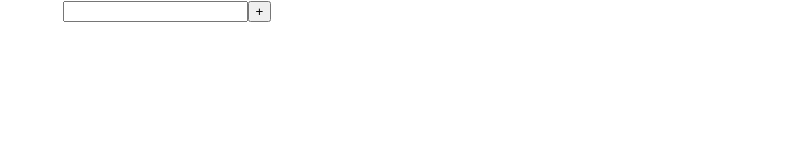
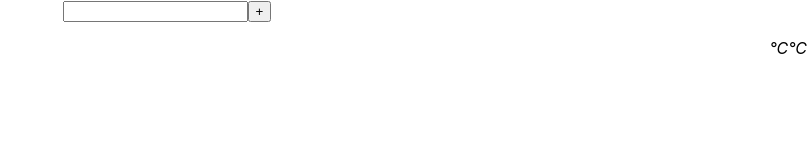
Before and after one commit to Streamer272/weather-app, a React (Create React App) app: page / in a window 1280 px wide. Shown: the top 160 px of the page, without its empty margins (473-1280 px from the left). Built offline with nearby package versions, Linux system fonts and the light colour scheme.

Commit message:
it not working nah react hard

```diff
--- a/public/index.html
+++ b/public/index.html
@@ -2,7 +2,6 @@
 <html lang="en">
   <head>
     <meta charset="utf-8" />
-    <link rel="icon" href="%PUBLIC_URL%/favicon.ico" />
     <meta name="viewport" content="width=device-width, initial-scale=1" />
     <meta name="theme-color" content="#000000" />
     <meta
--- a/src/App.js
+++ b/src/App.js
@@ -1,5 +1,6 @@
 import './App.css';
 import { useState } from 'react';
+import { City } from "./components/City";
 
 const App = () => {
   const [city, setCity] = useState('');
@@ -14,8 +15,10 @@ const App = () => {
     <div className="App">
       <input onChange={(e) => { setCity(e.target.value) }} value={ city }/>
       <button onClick={() => { addCity() }}>+</button>
+      <City cityData={"London", 5} />
+      <City cityData={"Bratislava", 10} />
     </div>
   );
-}
+};
 
 export default App;
--- a/src/components/City.js
+++ b/src/components/City.js
@@ -4,7 +4,7 @@ import "./City.css";
 const City = ({ cityData }) => {
     const [city, setCity] = useState(cityData);
     const [cityName, setCityName] = useState(city.name);
-    const [temp, setTemp] = useState(city.temp)
+    const [temp, setTemp] = useState(city.temp);
 
     return (
         <div className="main">
```
Also changed, not shown: 1 other file (tests, documents, lock files or other folders).
